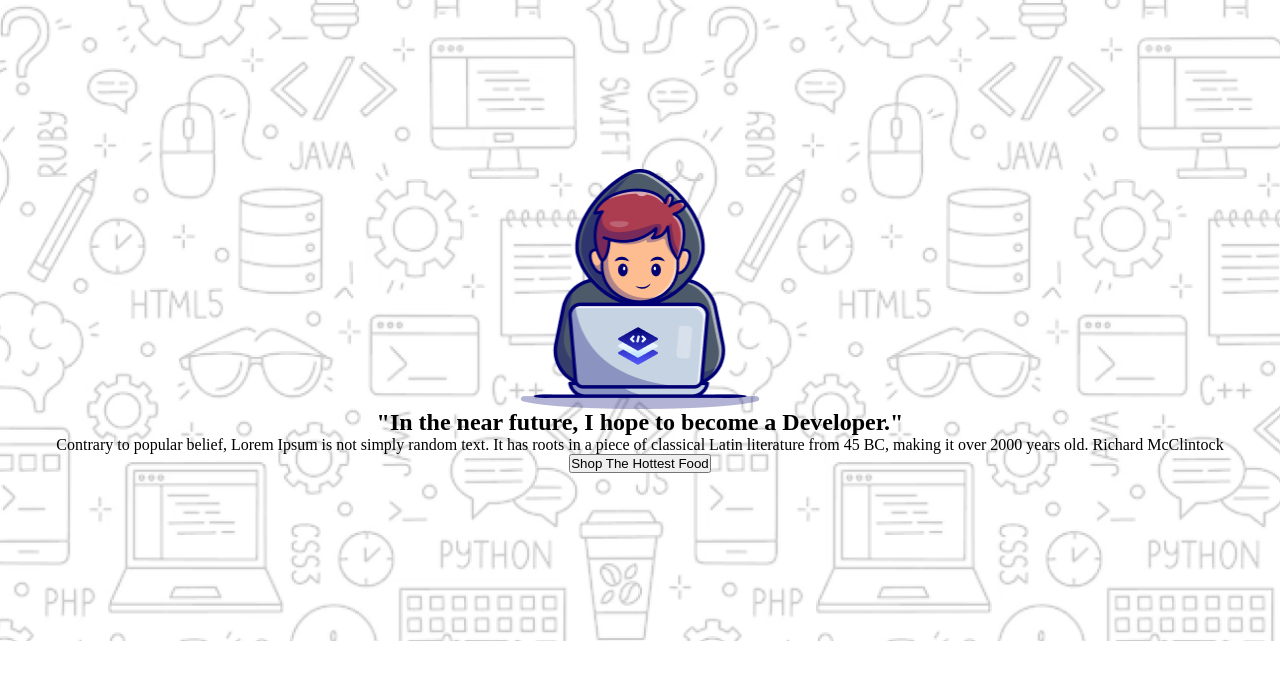
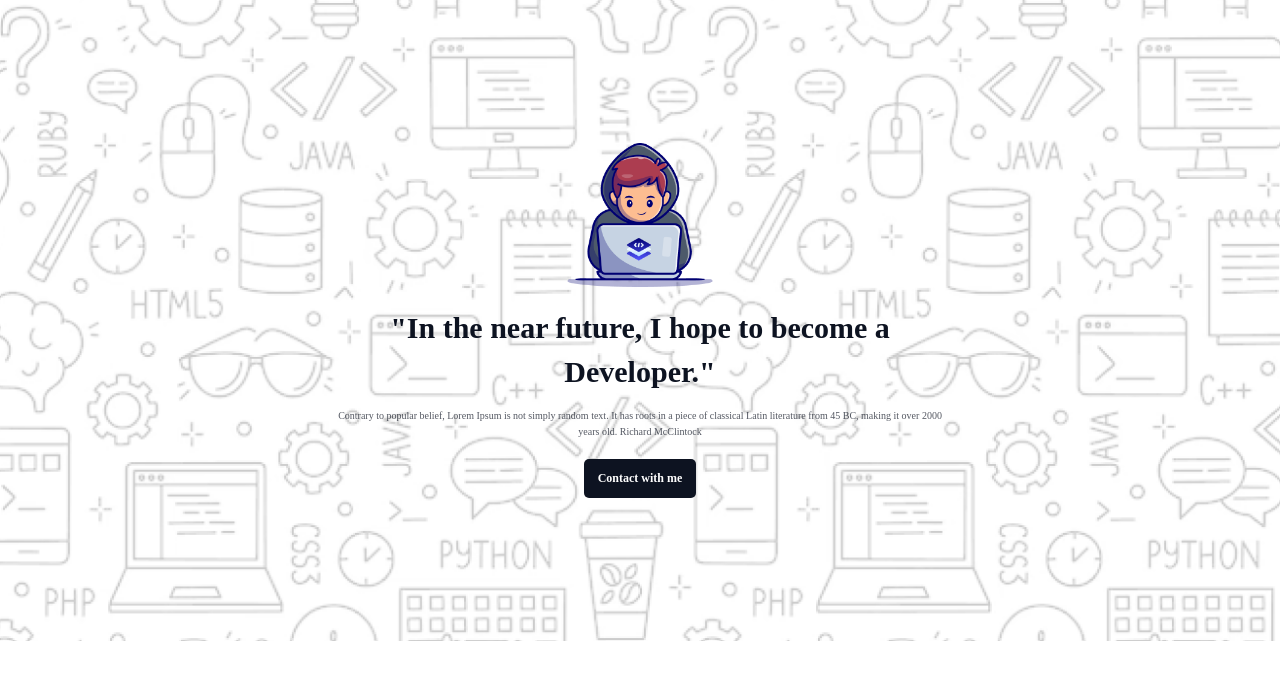
Before and after one commit to tasnuva-muhtasim/Asignment-1B10PH, a plain HTML site: page index.html in a window 1280 px wide. Drawn offline with Linux system fonts and the light colour scheme; a web font is replaced by a local one.

Commit message:
Header or the hero section is done, havent make the navbar yet

```diff
--- a/index.html
+++ b/index.html
@@ -14,7 +14,7 @@
             <p class="description">Contrary to popular belief, Lorem Ipsum is not simply random text. It has roots in a
                 piece of classical Latin literature from 45 BC, making it over 2000 years old. Richard McClintock</p>
             <div class="btn-container">
-                <button class="btn">Shop The Hottest Food</button>
+                <button class="contact-btn">Contact with me</button>
             </div>
         </div>
     </section>
--- a/style/style.css
+++ b/style/style.css
@@ -1,11 +1,13 @@
 @import url('https://fonts.googleapis.com/css2?family=Azeret+Mono:ital,wght@0,100..900;1,100..900&display=swap');
-*{
+
+* {
     margin: 0px;
     padding: 0px;
 }
+
 #hero {
     height: 641px;
-        background-image:  url("../assets/Hero-bg.png");
+    background-image: url("../assets/Hero-bg.png");
     background-size: cover;
     background-position: center;
     display: flex;
@@ -13,14 +15,58 @@
     align-items: center;
     color: black;
 }
-#hero .hero-content{
+
+#hero .hero-content {
     display: flex;
     justify-content: center;
     align-items: center;
     flex-direction: column;
+    width: 608px;
+    height: 350px;
 
 }
-#hero .hero-content img{
-    width: 240px;
-    height: 240px;
+
+#hero .hero-content img {
+    width: 146px;
+    height: 146px;
 }
+
+#hero .hero-content .title {
+    color: rgb(13, 19, 33);
+    font-family: Azeret Mono;
+    font-size: 30px;
+    font-weight: 800;
+    line-height: 44px;
+    letter-spacing: 0%;
+    text-align: center;
+    margin-top: 19px;
+}
+
+#hero .hero-content .description {
+    color: rgb(13, 19, 33);
+    font-family: Azeret Mono;
+    font-size: 10px;
+    font-weight: 400;
+    line-height: 16px;
+    letter-spacing: 0%;
+    text-align: center;
+    opacity: 0.7;
+    margin-top: 14px;
+    margin-bottom: 19px;
+
+
+}
+#hero .hero-content .btn-container .contact-btn{
+padding: 13px 14px 13px 14px;
+border-radius: 5px;
+background: rgb(13, 19, 33);
+color: rgb(255, 255, 255);
+font-family: Azeret Mono;
+font-size: 12px;
+font-weight: 600;
+line-height: 13px;
+letter-spacing: 0%;
+text-align: center;
+box-shadow: none;
+border: none;
+}
```
Lines whose indentation alone changed are shown as unchanged.
